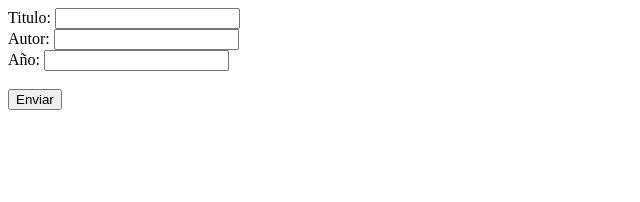
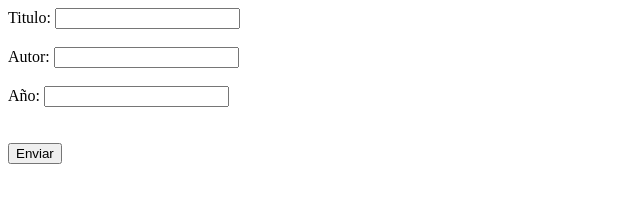
Before and after one commit to santihernandezmonet/03-TP-ServidorMVC, a website: page public/index.html in a window 1280 px wide. Shown: the whole page, without its empty margins (0-640 px from the left). Drawn offline with Linux system fonts and the light colour scheme.

Commit message:
afinando detalles dos

```diff
--- a/public/index.html
+++ b/public/index.html
@@ -7,9 +7,9 @@
 </head>
 <body>
     <form action="/libros" method="post" #formLibro>
-        Titulo: <input type="text" name="titulo"><br>
-        Autor: <input type="text" name="autor"><br>
-        Año: <input type="number" name="anio"><br><br>
+        Titulo: <input type="text" name="titulo"><br><br>
+        Autor: <input type="text" name="autor"><br><br>
+        Año: <input type="number" name="anio"><br><br><br>
         <button type="submit">Enviar</button>
     </form>
 </body>
--- a/server.js
+++ b/server.js
@@ -1,13 +1,12 @@
 import express from 'express'
 import RouterLibros from './router/libros.js'
-import bodyParser from 'body-parser'
 
 
 const app = express()
+app.use(express.static('public'))
 
+app.use(express.json())
 app.use(express.urlencoded({extended: true}))
-app.use(express.static('public'))
-app.use(express.json())
 
 
 app.use('/', new RouterLibros().start())
```
